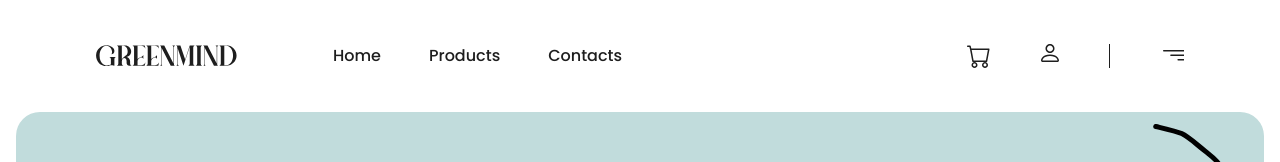
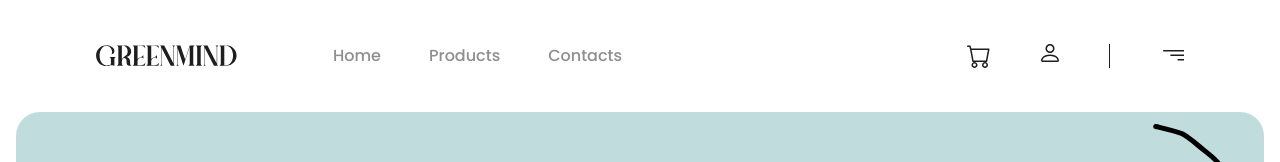
Before and after one commit to linhhongnhung/green-mind, a Next.js app: page / in a window 1280 px wide. Shown: the top 162 px of the page. Built offline with nearby package versions, Linux system fonts and the light colour scheme.

Commit message:
hover header

```diff
--- a/src/components/header/Header.tsx
+++ b/src/components/header/Header.tsx
@@ -38,7 +38,7 @@ const tabIconList = [
 const Header: React.FC = () => {
     return (
         <div className="max-h-[126px] max-w-[1440px]
-                        bg-white text-black
+                        bg-white text-gray
                         px-24 py-[44px] mx-auto
                         flex
                         sticky top-0">
--- a/src/components/header/TabIcon.tsx
+++ b/src/components/header/TabIcon.tsx
@@ -9,7 +9,7 @@ interface TabIconProps {
 const TabIcon: React.FC<TabIconProps> = (props) => {
     const { iconSrc, href } = props
     return (
-        <Link className="ml-[50px]" href={href}>
+        <Link className="ml-[50px] hover:opacity-70" href={href}>
             <img src={iconSrc} alt="icon"/>
         </Link>
     )
--- a/src/components/header/TabItem.tsx
+++ b/src/components/header/TabItem.tsx
@@ -9,7 +9,7 @@ interface TabItemProps {
 const TabItem: React.FC<TabItemProps> = (props) => {
     const { tabName, tabLink } = props
     return (
-        <Link href={tabLink} className="mr-12">{tabName}</Link>
+        <Link href={tabLink} className="mr-12 hover:text-black">{tabName}</Link>
     )
 }
 
```
